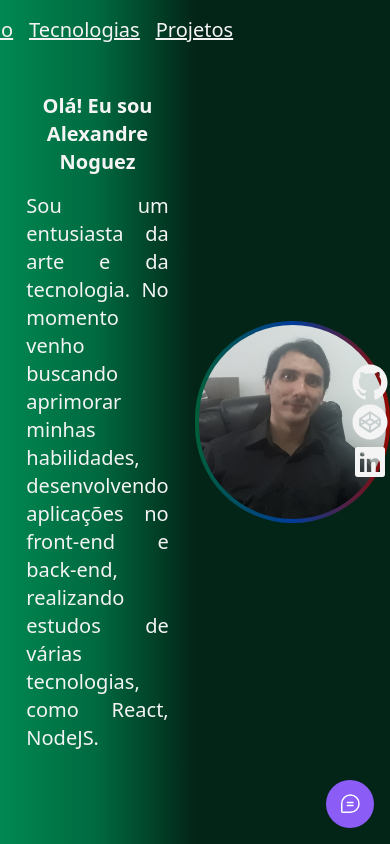
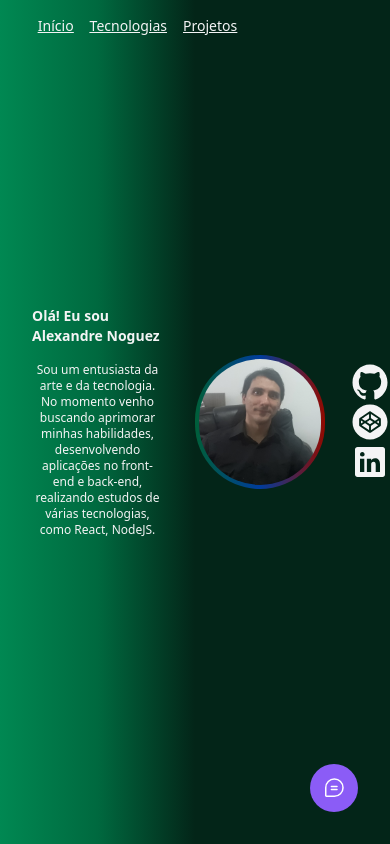
Before and after one commit to AlexandreNoguez/WidgetWithFrontBackend, a React (Vite) app in the folder frontend/: page / in a window 390 px wide. Built offline with nearby package versions, Linux system fonts and the light colour scheme; no server answers.

Commit message:
responsive added

```diff
--- a/frontend/src/Pages/Home/index.tsx
+++ b/frontend/src/Pages/Home/index.tsx
@@ -9,17 +9,17 @@ export function Home() {
       <main className="bg-[#032518] grid grid-cols-2 w-screen h-screen ">
         <div className=" w-auto bg-gradient-to-r from-[#008852] via-[#00693f] to-[#032518] h-screen text-justify text-xl my-auto px-8 flex items-center justify-center flex-col">
           <Header />
-          <h1 className="text-xl font-bold text-center mb-4 ">
+          <h1 className="text-xl font-bold text-center mb-4 xm:text-sm xm:text-left ">
             Olá! Eu sou Alexandre Noguez
           </h1>
-          <p>
+          <p className='xm:text-xs xm:text-center sm:text-sm sm:text-center md:text-base'>
             Sou um entusiasta da arte e da tecnologia. No momento venho buscando aprimorar minhas habilidades, desenvolvendo aplicações no front-end e back-end, realizando estudos de várias tecnologias, como React, NodeJS.
           </p>
         </div>
 
-        <div className="grid justify-center items-center">
+        <div className="grid justify-center items-center ">
           <img
-            className="grid justify-center items-center rounded-full w-auto h-auto bg-gradient-to-r p-[4px] from-[#005f39] via-[#003c9c] to-[#920a00]"
+            className="grid xm:w-4/6 sm:w-5/6 md:w-5/6 lg:w-5/6 justify-center items-center rounded-full w-auto h-auto bg-gradient-to-r p-[4px] from-[#005f39] via-[#003c9c] to-[#920a00]"
             src={perfilImg}
             alt="foto do perfil de Alexandre"
           />
--- a/frontend/src/Pages/Technologies/index.tsx
+++ b/frontend/src/Pages/Technologies/index.tsx
@@ -7,11 +7,11 @@ const Technologies: React.FC = () => {
     return (
         <div>
             <main className="bg-[#032518] grid grid-cols-2 w-screen h-screen ">
-                <div className=" w-auto bg-gradient-to-r from-[#008852] via-[#00693f] to-[#032518] h-screen text-justify text-xl my-auto px-8 flex items-center justify-center flex-col">
+                <div className=" w-auto bg-gradient-to-r from-[#008852] via-[#00693f] to-[#032518] h-screen text-justify text-xl my-auto px-8 flex items-center justify-center flex-col xm:flex-row xm:text-sm xm:text-left">
                     <Header />
                     <Carousel />
                 </div>
-                <div className='text-justify mx-4 my-auto text-lg'>
+                <div className='text-justify mx-4 my-auto text-lg xm:text-sm xm:text-center'>
                     <h1 className="text-center font-bold mb-4">Tecnologias em estudo</h1>
                     <p>Devido a grande vastidão de tecnologias incríveis no mercado decido me especializar em algumas antes de seguir para um próximo aprendizado. Estas são algumas das quais elegi para me aprofundar um pouco mais antes de seguir para a próxima.</p>
                 </div>
--- a/frontend/src/Shared/Layouts/index.tsx
+++ b/frontend/src/Shared/Layouts/index.tsx
@@ -9,7 +9,7 @@ const BaseLayout: React.FC = () => {
     return (
         <div>
             <main className="bg-[#032518] grid grid-cols-2 w-screen h-screen ">
-                <div className=" w-auto bg-gradient-to-r from-[#008852] via-[#00693f] to-[#032518] h-screen text-justify text-xl my-auto px-8 flex items-center justify-center flex-col">
+                <div className=" w-auto bg-gradient-to-r from-[#008852] via-[#00693f] to-[#032518] h-screen text-justify text-xl my-auto px-8 flex items-center justify-center flex-col xm:flex">
                     <Header />
                     <ul className="absolute right-0 ">
                         <a href="https://github.com/AlexandreNoguez" target="_blank">
--- a/frontend/src/compononents/Carousel/index.tsx
+++ b/frontend/src/compononents/Carousel/index.tsx
@@ -1,6 +1,5 @@
 //Imagem de <a href="https://pixabay.com/pt/users/boskampi-3788146/?utm_source=link-attribution&amp;utm_medium=referral&amp;utm_campaign=image&amp;utm_content=1873854">Boskampi</a> por <a href="https://pixabay.com/pt/?utm_source=link-attribution&amp;utm_medium=referral&amp;utm_campaign=image&amp;utm_content=1873854">Pixabay</a>
 import { Swiper, SwiperSlide } from "swiper/react";
-
 import "swiper/css";
 import "swiper/css/effect-cube";
 import "swiper/css/pagination";
@@ -10,6 +9,7 @@ import "swiper/css/pagination";
 import { EffectCube, Pagination } from "swiper";
 
 export default function Carousel() {
+
     return (
         <>
             <Swiper
@@ -23,11 +23,11 @@ export default function Carousel() {
                 }}
                 pagination={true}
                 modules={[EffectCube, Pagination]}
-                className="mySwiper w-60 h-60 text-center m-auto justify-center items-center"
+                className="mySwiper w-60 h-60 text-center m-auto justify-center items-center xm:w-28 xm:h-28"
             >
 
                 <SwiperSlide>
-                    <img src="https://upload.wikimedia.org/wikipedia/commons/thumb/a/a7/React-icon.svg/1200px-React-icon.svg.png" />
+                    <img src="https://upload.wikimedia.org/wikipedia/commons/thumb/a/a7/React-icon.svg/1200px-React-icon.svg.png" className="xm:mb-10" />
                     {/* <p className="legend">ReactJS</p> */}
                 </SwiperSlide>
                 <SwiperSlide>
@@ -36,6 +36,9 @@ export default function Carousel() {
                 </SwiperSlide>
                 <SwiperSlide>
                     <img src="https://camo.githubusercontent.com/0566752248b4b31b2c4bdc583404e41066bd0b6726f310b73e1140deefcc31ac/68747470733a2f2f692e636c6f756475702e636f6d2f7a6659366c4c376546612d3330303078333030302e706e67" />
+                </SwiperSlide>
+                <SwiperSlide>
+                    <img src="https://user-images.githubusercontent.com/8939680/57233884-20344080-6fe5-11e9-8df3-0df1282e1574.png" />
                     {/* <p className="legend">Express</p> */}
                 </SwiperSlide>
                 <SwiperSlide>
--- a/frontend/src/compononents/Header/index.tsx
+++ b/frontend/src/compononents/Header/index.tsx
@@ -4,8 +4,8 @@ import { Link } from 'react-router-dom';
 
 const Header: React.FC = () => {
     return (
-        <header className="absolute top-0">
-            <ul className="flex gap-4 mt-4 underline">
+        <header className="absolute top-0 xm:text-sm xm:text-center">
+            <ul className="flex gap-4 mt-4 xm:ml-20 underline xm:text-sm">
 
                 <Link to="/">
                     <li>Início</li>
--- a/frontend/src/compononents/Widget.tsx
+++ b/frontend/src/compononents/Widget.tsx
@@ -1,7 +1,7 @@
 import { ChatTeardropText } from "phosphor-react";
 import { Popover } from "@headlessui/react"
 import { WidgetForm } from "./WidgetForm";
-export function Widget(){
+export function Widget() {
 
   return (
     <Popover className="absolute bottom-4 right-4 md:bottom-8 md:right-8 flex flex-col items-end">
@@ -12,7 +12,7 @@ export function Widget(){
 
       <Popover.Button className="bg-violet-500 rounded-full px-3 h-12 text-white flex items-center group" >
 
-            <ChatTeardropText className="w-6  h-6"/>
+        <ChatTeardropText className="w-6  h-6" />
 
         <span className="max-w-0 overflow-hidden group-hover:max-w-sm transition-all duration-500">Feedback</span>
 
--- a/frontend/src/compononents/WidgetForm/index.tsx
+++ b/frontend/src/compononents/WidgetForm/index.tsx
@@ -35,26 +35,26 @@ export const feedbackTypes = {
 
 export type TypeOfFeedback = keyof typeof feedbackTypes;
 
-export function WidgetForm(){
-    const [handleFeedbackType, setHandleFeedbackType] = useState<TypeOfFeedback|null>(null);
+export function WidgetForm() {
+    const [handleFeedbackType, setHandleFeedbackType] = useState<TypeOfFeedback | null>(null);
     const [feedBackSent, setFeedbackSent] = useState(false)
 
-    function handleRestartFeedback(){
+    function handleRestartFeedback() {
         setFeedbackSent(false)
         setHandleFeedbackType(null)
     }
-    return(
+    return (
 
-        <div className="bg-zinc-900 p-4 relative rounded-2xl mb-4 flex flex-col items-center shadow-lg w-[calc(100vw-2rem)] md:w-auto">
-          { feedBackSent ? (
+        <div className="bg-zinc-900 p-4 relative rounded-2xl mb-4 flex flex-col items-center shadow-lg w-[calc(100vw-2rem)] smMin:w-auto">
+            {feedBackSent ? (
                 <FeedbackSuccess onRestartRequestFeedback={handleRestartFeedback}
                 />
             ) : (
                 <>
                     {!handleFeedbackType ? (
 
-                <FeedbackType onFeedbackTypeChange={setHandleFeedbackType}/>
-            ): (
+                        <FeedbackType onFeedbackTypeChange={setHandleFeedbackType} />
+                    ) : (
                         <FeedbackContent
                             feedbackType={handleFeedbackType}
                             onRestartRequestFeedback={handleRestartFeedback}
--- a/frontend/src/main.tsx
+++ b/frontend/src/main.tsx
@@ -2,6 +2,7 @@ import React from 'react'
 import ReactDOM from 'react-dom/client'
 import App from './App'
 
+import "swiper/css/bundle";
 import './global.css'
 
 ReactDOM.createRoot(document.getElementById('root')!).render(
--- a/frontend/tailwind.config.js
+++ b/frontend/tailwind.config.js
@@ -1,6 +1,20 @@
 module.exports = {
   content: ["./src/**/*.tsx"],
   theme: {
+    screens: {
+        '2xl': {'max': '1535px'},
+
+        'xl': {'max': '1279px'},
+
+        'lg': {'max': '1023px'},
+
+        'md': {'max': '767px'},
+
+        'sm': {'max': '639px'},
+        'smMin': {'min': '639px'},
+
+        'xm': {'max': '500px'},
+    },
     extend: {
       colors:{
         brand: {
```
Lines whose indentation alone changed are shown as unchanged.
